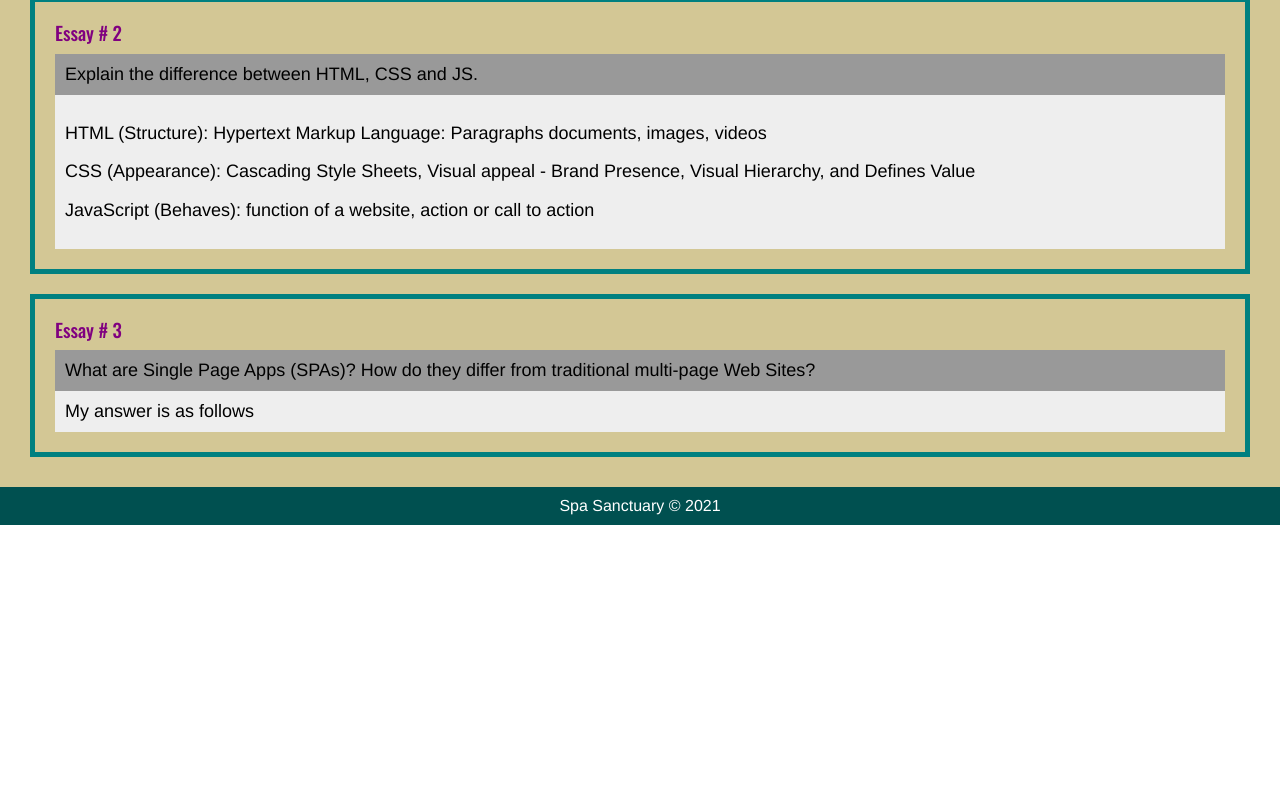
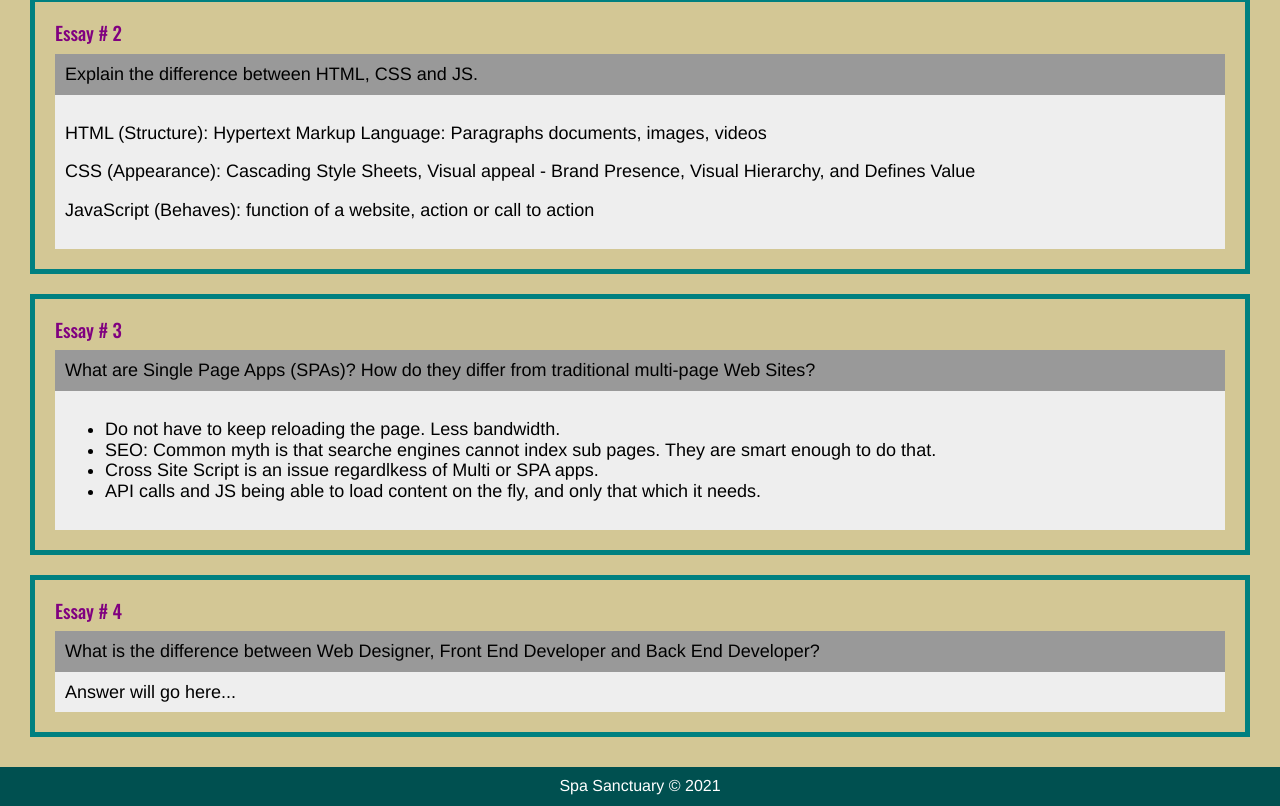
Before and after one commit to meatch/uclax-web1-summer21, a React (Create React App) app: page / in a window 1280 px wide. Shown: the part 964-1770 px from the top of the page. Before the commit the page ends 1489 px from the top, so only its background shows below. Built offline with nearby package versions, Linux system fonts and the light colour scheme.

Commit message:
Updating S4 Homework Essay.

```diff
--- a/src/React/Homework/Homework.jsx
+++ b/src/React/Homework/Homework.jsx
@@ -32,7 +32,18 @@ const Homework = () => {
                 number={ 3 }
                 question='What are Single Page Apps (SPAs)? How do they differ from traditional multi-page Web Sites?'
             >
-                My answer is as follows
+                <ul>
+                    <li>Do not have to keep reloading the page. Less bandwidth.</li>
+                    <li>SEO: Common myth is that searche engines cannot index sub pages. They are smart enough to do that.</li>
+                    <li>Cross Site Script is an issue regardlkess of Multi or SPA apps.</li>
+                    <li>API calls and JS being able to load content on the fly, and only that which it needs.</li>
+                </ul>
+            </Essay>
+            <Essay
+                number={ 4 }
+                question='What is the difference between Web Designer, Front End Developer and Back End Developer?'
+            >
+                Answer will go here...
             </Essay>
         </div>
     );
```
